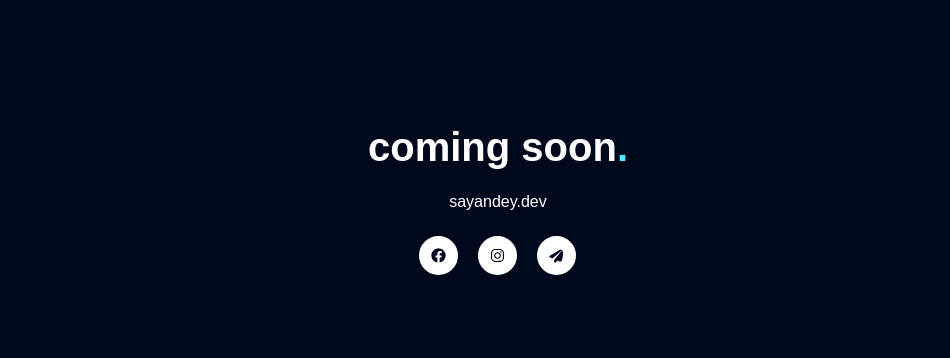
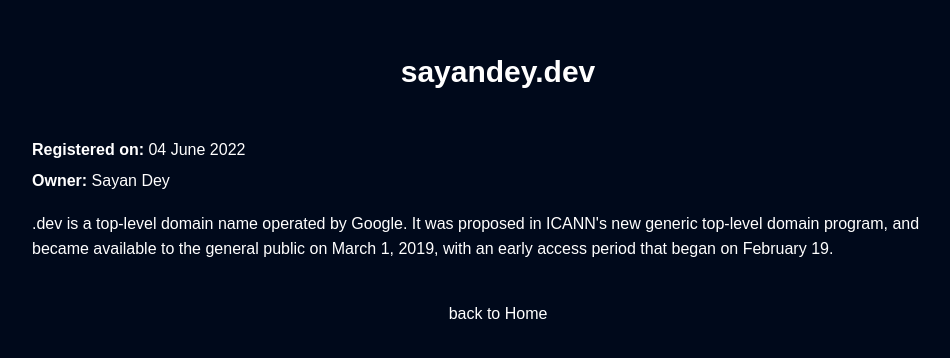
Before and after one commit to sayandey18/coming-soon, a React (Create React App) app: page /about in a window 1280 px wide. Shown: the part 130-488 px from the top of the page, without its empty margins (142-1092 px from the left). Built offline with nearby package versions, Linux system fonts and the light colour scheme.

Commit message:
fix layout

```diff
--- a/src/components/About.jsx
+++ b/src/components/About.jsx
@@ -1,41 +1,24 @@
 import React from 'react';
 import { Link } from "react-router-dom";
-import { FaFacebook } from "react-icons/fa";
-import { FaInstagram } from "react-icons/fa";
-import { FaPaperPlane } from "react-icons/fa";
 
-const data = [
-    {
-        facebook: 'https://www.facebook.com/sayan.dey9239/',
-        instagram: 'https://www.instagram.com/iam.sayandey/',
-        email: 'mailto:mr.sayandey18@gmail.com'
-    },
-]
-
-function Coming() {
+function About() {
     return (
-        <div className="container home__container">
+        <div className="container about__container">
             <div>
-                <h1>coming soon<span className="dot">.</span></h1>
+                <h2 className='dev__domain'>sayandey.dev</h2>
+                <p className="registered__date"><strong>Registered on:</strong> 04 June 2022</p>
+                <p className="owner__name"><strong>Owner:</strong> Sayan Dey</p>
+                <p className='about__domain'>.dev is a top-level domain name operated by Google.
+                    It was proposed in ICANN's new generic top-level domain program,
+                    and became available to the general public on March 1, 2019,
+                    with an early access period that began on February 19.
+                </p>
                 <div className="link__div">
-                    <Link to="/about" className="page__link">sayandey.dev</Link>
+                    <Link to="/" className="page__link">back to Home</Link>
                 </div>
-
-                {
-                    data.map(({ facebook, instagram, email }, index) => {
-                        return (
-                            <div className="icons">
-                                <a href={facebook} target="_blank"><FaFacebook /></a>
-                                <a href={instagram} target="_blank"><FaInstagram /></a>
-                                <a href={email} target="_blank"><FaPaperPlane /></a>
-                            </div>
-                        )
-                    })
-                }
-
             </div>
         </div>
     )
 }
 
-export default Coming
+export default About
```
